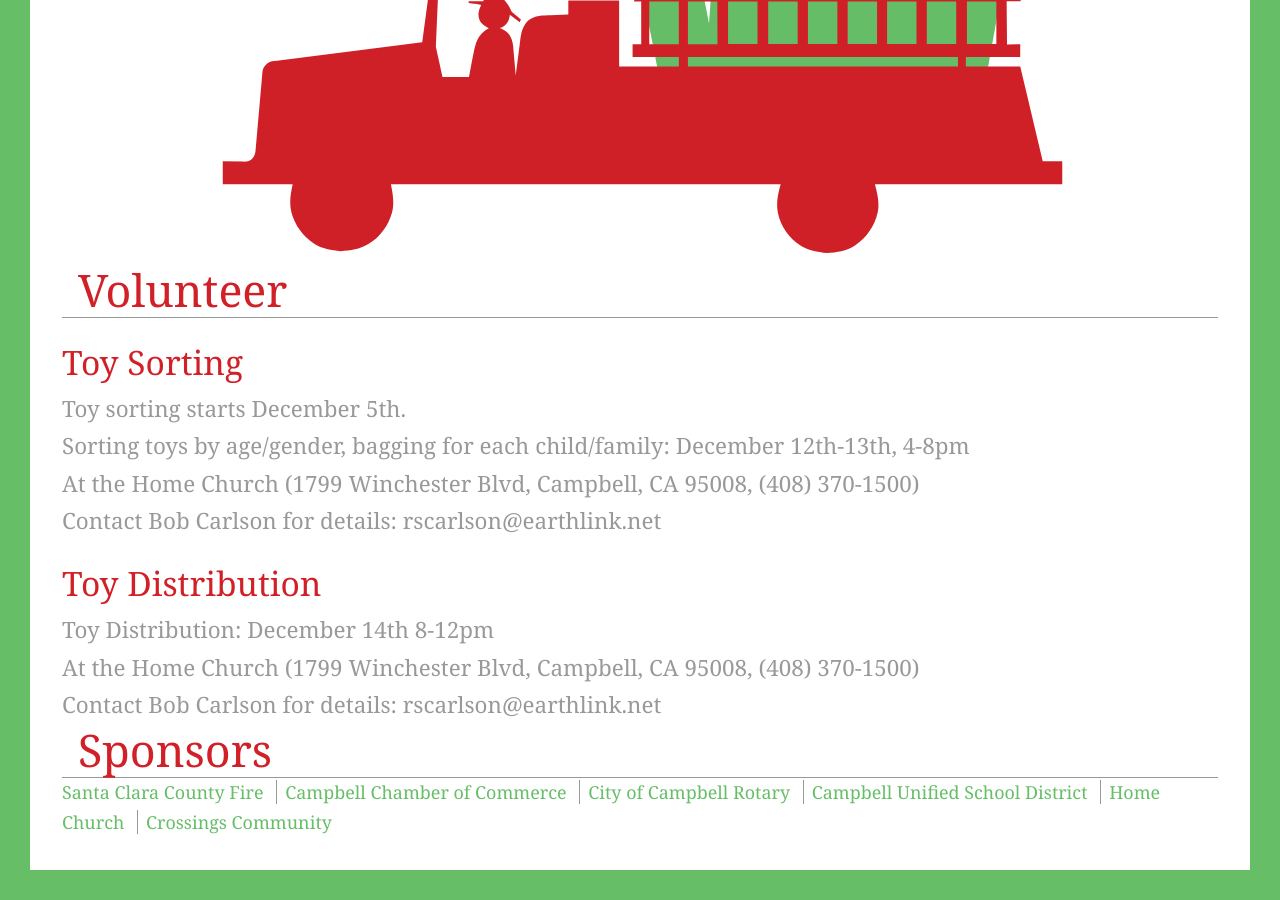
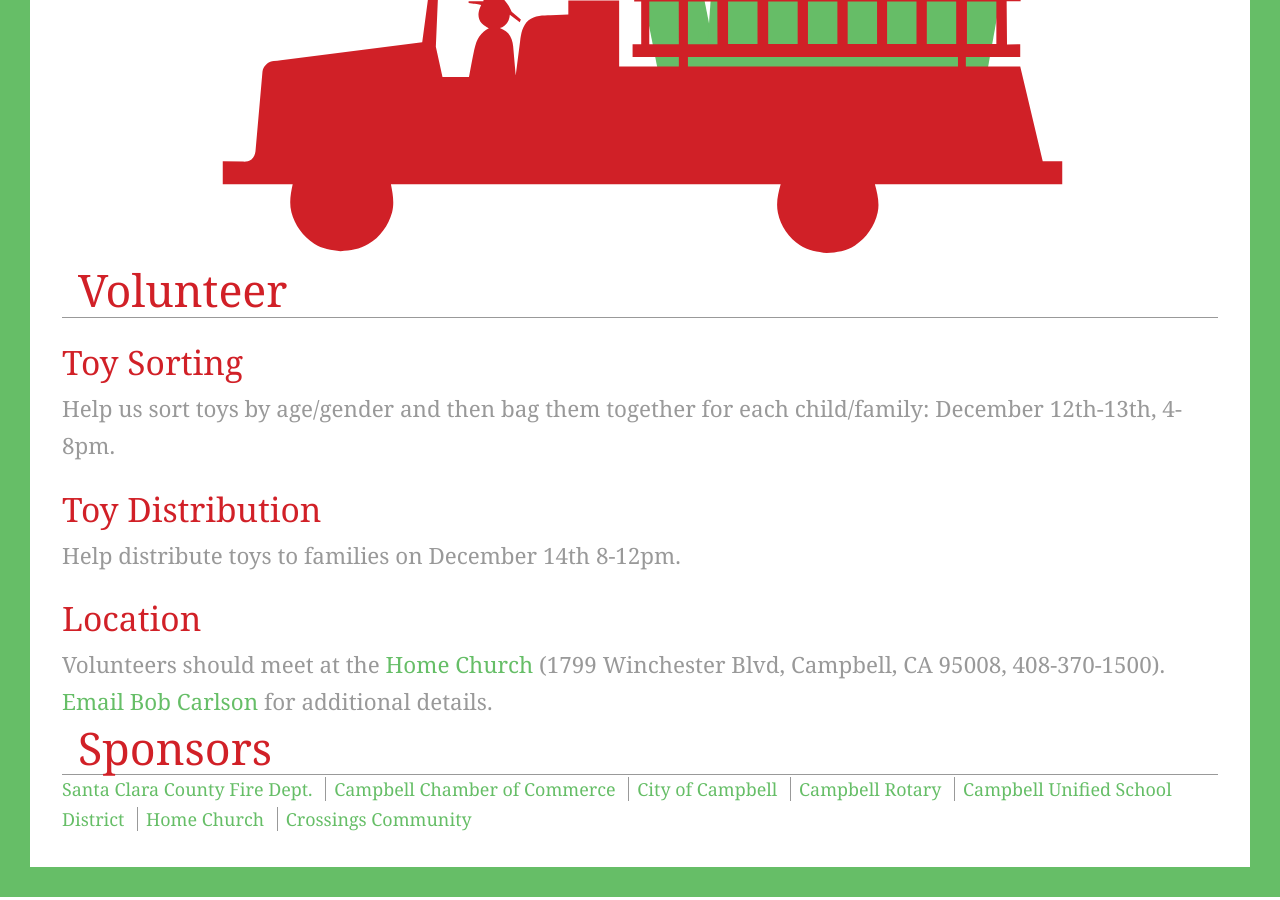
Before and after one commit to campbell-toy-drive/campbell-toy-drive.github.io, a Jekyll site: the page built from index.html, in a window 1280 px wide and 900 px high, scrolled down 929 px. Built offline with Jekyll 4.4.1, drawn with Linux system fonts in a browser that asks for light colours; Markdown is read by kramdown in place of the engine named in the settings.

Commit message:
Added urls to links, cleaned up the volunteer copy, added links to the drop off locations.

```diff
--- a/index.html
+++ b/index.html
@@ -9,9 +9,9 @@ title: Campbell Toy Drive
 		<div class="column">
 			<h2>Drop off Locations</h2>
 			<ul>
-				<li>Campbell Library</li>
-				<li>Campbell Community Center</li>
-				<li>Campbell Fire Stations</li>
+				<li><a href="http://www.sccl.org/locations/hours-and-locations/campbell/getting-there/directions" title="Campbell Library">Campbell Library</li>
+				<li><a href="http://www.ci.campbell.ca.us/recreation/general/directions.htm" title="Campbell Community Center">Campbell Community Center</a></li>
+				<li><a href="http://www.sccfd.org/stations.html" title="Campbell Fire Stations">Campbell Fire Stations</a></li>
 				<li>and various Campbell Business</li>
 			</ul>
 		</div>
@@ -32,25 +32,40 @@ title: Campbell Toy Drive
 	<section id="volunteer">
 		<h1>Volunteer</h1>
 		<h2>Toy Sorting</h2>
-		<p>Toy sorting starts December 5th.</p>
-		<p>Sorting toys by age/gender, bagging for each child/family: December 12th-13th, 4-8pm</p>
-		<p>At the Home Church (1799 Winchester Blvd, Campbell, CA 95008, (408) 370-1500)</p>
-		<p>Contact Bob Carlson for details: rscarlson@earthlink.net</p>
-
+		<p>Help us sort toys by age/gender and then bag them together for each child/family: December 12th-13th, 4-8pm.</p>
 		<h2>Toy Distribution</h2>
-		<p>Toy Distribution: December 14th 8-12pm</p>
-		<p>At the Home Church (1799 Winchester Blvd, Campbell, CA 95008, (408) 370-1500)</p>
-		<p>Contact Bob Carlson for details: rscarlson@earthlink.net</p>
+		<p>Help distribute toys to families on December 14th 8-12pm.</p>
+		<h2>Location</h2>
+		<p>Volunteers should meet at the <a href="http://www.thehomechurch.org/" title="Home Church">Home Church</a> (1799 Winchester Blvd, Campbell, CA 95008, 408-370-1500).</p>
+		<p><script type="text/javascript">
+		//<![CDATA[
+		<!--
+		var x="function f(x){var i,o=\"\",ol=x.length,l=ol;while(x.charCodeAt(l/13)!" +
+		"=48){try{x+=x;l+=l;}catch(e){}}for(i=l-1;i>=0;i--){o+=x.charAt(i);}return o" +
+		".substr(0,ol);}f(\")99,\\\"dnfuyd8wk8:'? 0320\\\\o,\\\"\\\\610\\\\k& )*300\\"+
+		"\\{f730\\\\,.3SL\\\\\\\\771\\\\330\\\\XVz720\\\\Z\\\\\\\\U^w320\\\\l220\\\\" +
+		"KAXB^010\\\\400\\\\xPE{htmz{D0kzczB${o)[520\\\\330\\\\020\\\\120\\\\100\\\\" +
+		"200\\\\410\\\\(T320\\\\600\\\\600\\\\310\\\\=((f#0=771\\\\$#\\\"\\\\%/11 Z}" +
+		"UVDYAPL^Y320\\\\HQOH~p9E*svcg-j5%-mm330\\\\010\\\\320\\\\n\\\\100\\\\Z600\\" +
+		"\\630\\\\310\\\\100\\\\730\\\\310\\\\t\\\\000\\\\\\\"(f};o nruter};))++y(^)" +
+		"i(tAedoCrahc.x(edoCrahCmorf.gnirtS=+o;721=%y;++y)99<i(fi{)++i;l<i;0=i(rof;h" +
+		"tgnel.x=l,\\\"\\\"=o,i rav{)y,x(f noitcnuf\")"                               ;
+		while(x=eval(x));
+		//-->
+		//]]>
+		</script>
+		 for additional details.</p>
 	</section>
 
 	<section id="sponsors">
 		<h1>Sponsors</h1>
 		<p>
-			<a href="#" title="Santa Clara County Fire">Santa Clara County Fire</a>
-			<a href="#" title="Campbell Chamber of Commerce">Campbell Chamber of Commerce</a>
-			<a href="#" title="City of Campbell Rotary">City of Campbell Rotary</a>
-			<a href="#" title="Campbell Unified School District">Campbell Unified School District</a>
-			<a href="#" title="Home Church">Home Church</a>
-			<a href="#" title="Crossings Community">Crossings Community</a>
+			<a href="http://www.sccfd.org/" title="Santa Clara County Fire Dept.">Santa Clara County Fire Dept.</a>
+			<a href="http://www.campbellchamber.com/" title="Campbell Chamber of Commerce">Campbell Chamber of Commerce</a>
+			<a href="http://www.ci.campbell.ca.us/" title="City of Campbell">City of Campbell</a>
+			<a href="http://www.campbellrotary.org/" title="Campbell Rotary">Campbell Rotary</a>
+			<a href="https://www.campbellusd.org/" title="Campbell Unified School District">Campbell Unified School District</a>
+			<a href="http://www.thehomechurch.org/" title="Home Church">Home Church</a>
+			<a href="http://crossingscommunity.com/" title="Crossings Community">Crossings Community</a>
 	</section>
 </div>
```
